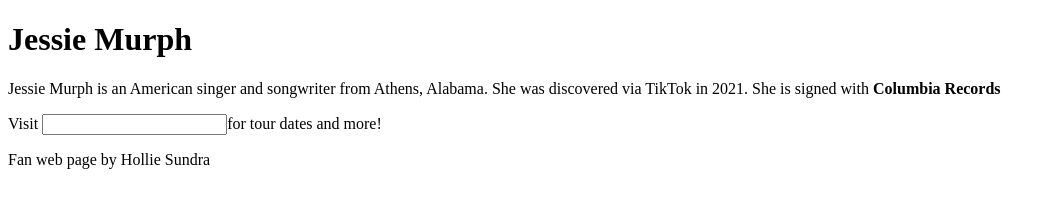
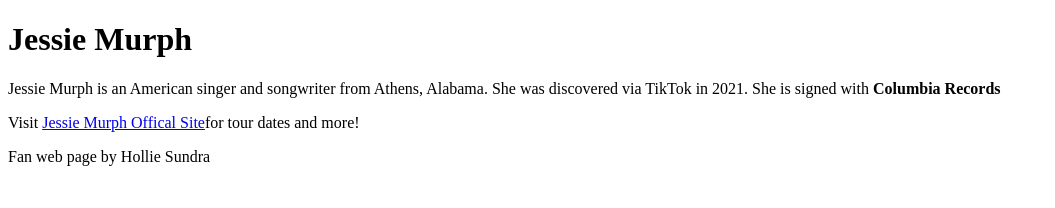
Before and after one commit to HollieSundra/fan-page, a plain HTML site: page index.html in a window 1280 px wide. Shown: the whole page, without its empty margins (0-1055 px from the left). Drawn offline with Linux system fonts and the light colour scheme.

Commit message:
link change

```diff
--- a/index.html
+++ b/index.html
@@ -10,7 +10,7 @@
         </header>
         <main>
             <p>Jessie Murph is an American singer and songwriter from Athens, Alabama. She was discovered via TikTok in 2021. She is signed with <strong>Columbia Records</strong></p>
-            <p>Visit <input href="https://www.jessiemurph.com/">for tour dates and more!</p>
+            <p>Visit <a href="https://www.jessiemurph.com/">Jessie Murph Offical Site</a>for tour dates and more!</p>
         </main>
         <footer>Fan web page by Hollie Sundra</footer>
     </body>
```
